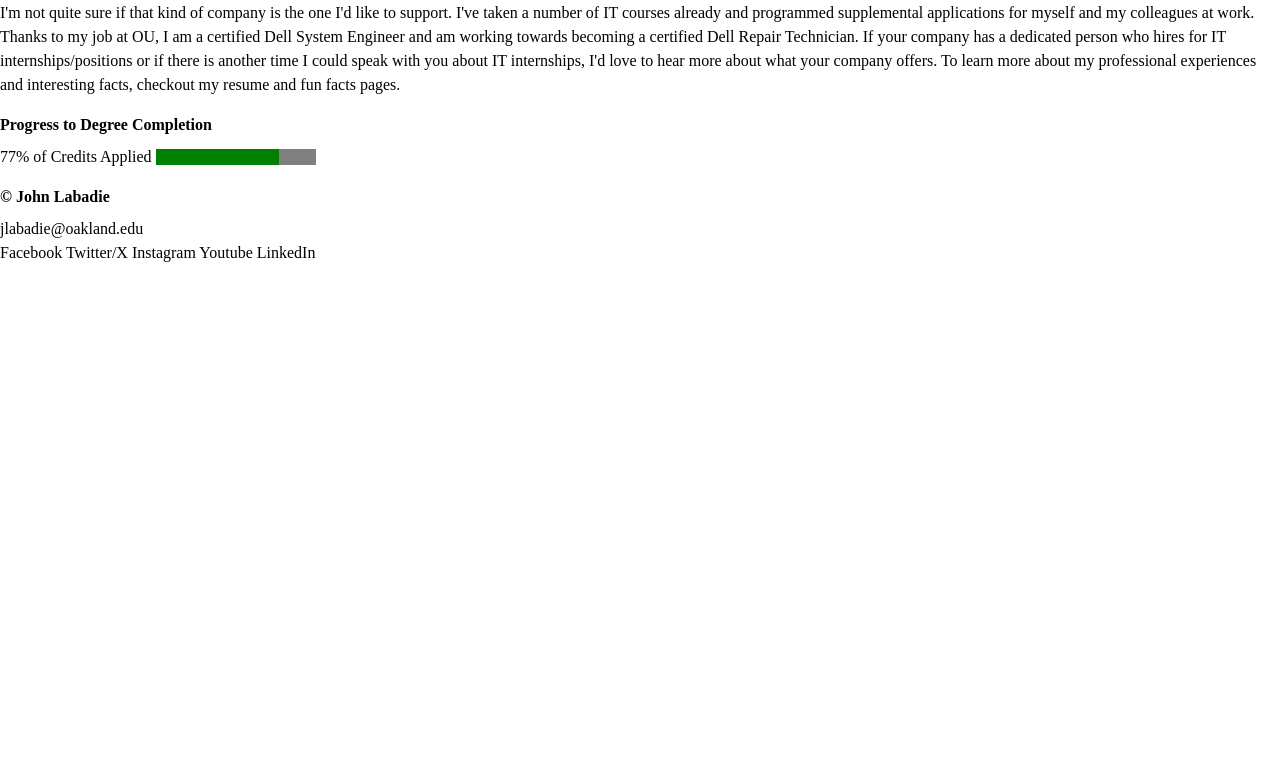
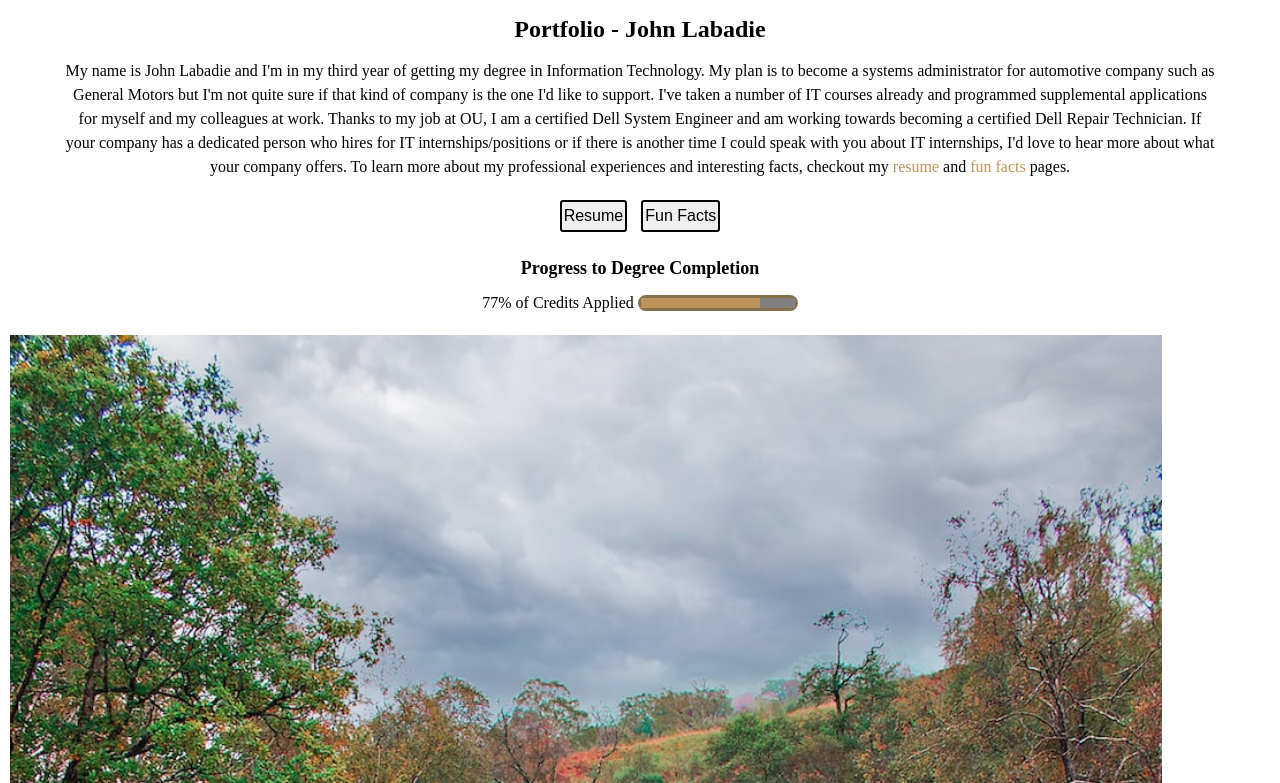
Before and after one commit to Technoknight17/Labadie_hw2TH_csi3150_fs2023, a plain HTML site: page index.html in a window 1280 px wide. Shown: the part 123-906 px from the top of the page. Before the commit the page ends 800 px from the top, so only its background shows below. Drawn offline with Linux system fonts and the light colour scheme.

Commit message:
Centered Landing Page Text

```diff
--- a/css/style.css
+++ b/css/style.css
@@ -27,6 +27,47 @@
 .navbar-link:hover {
     color: #877148;
     border-color: #BC945B;
+    transform: scale(1.1);
 }
 
 /* These classes refer to the content of the page */
+.center {
+    margin: auto;
+    width: 90%;
+    padding: 10px;
+    text-align: center;
+}
+
+h1 {
+    font-size: x-large;
+}
+
+h2 {
+    font-size: large;
+}
+
+a {
+    color: #BC945B;
+}
+
+button {
+    border: 2px solid black;
+    border-radius: 3px;
+    padding: 2px;
+    margin: 5px;
+    cursor: pointer;
+}
+
+button:hover {
+    transform: scale(1.1);
+}
+
+progress {
+    border: 3px solid #877148;
+    border-radius: 10px;
+}
+
+/* Found on geeksforgeeks.org */
+progress::-webkit-progress-value {
+    background: #BC945B;
+}
--- a/index.html
+++ b/index.html
@@ -21,6 +21,8 @@
       </div>
     </header>
     <main>
+      <div class="center">
+        <h1>Portfolio - John Labadie</h1>
         <!--Elevator Pitch-->
         <p>
           My name is John Labadie and I'm in my third year of getting my degree in
@@ -37,15 +39,19 @@
           facts, checkout my <a href="./html/my_resume.html">resume</a> and
           <a href="./html/my_fun_facts.html">fun facts</a> pages.
         </p>
+        <button type="button" onclick="location.href = './html/my_resume.html';">Resume</button>
+        <button type="button" onclick="location.href = './html/my_fun_facts.html';">Fun Facts</button>
         <!--Progress bar for completed credits-->
         <h2>Progress to Degree Completion</h2>
         <div class="progressBar">
           <label for="progressToDegree">77% of Credits Applied</label>
           <progress id="progressToDegree" value="99" max="128">77%</progress>
         </div>
+      </div>
       <hr />
     </main>
     <footer>
+      <img class="center" src="./img/pretty-nature.jpeg" alt="Pretty Nature Picture" width="50%"  height="50%">
       <!--Copyright information and Social Media Accounts-->
       <div id="copyrightInfo">
         <h3>&#169; John Labadie</h3>
```
Also changed, not shown: img/pretty-nature.jpeg (added). Lines whose indentation alone changed are shown as unchanged.
